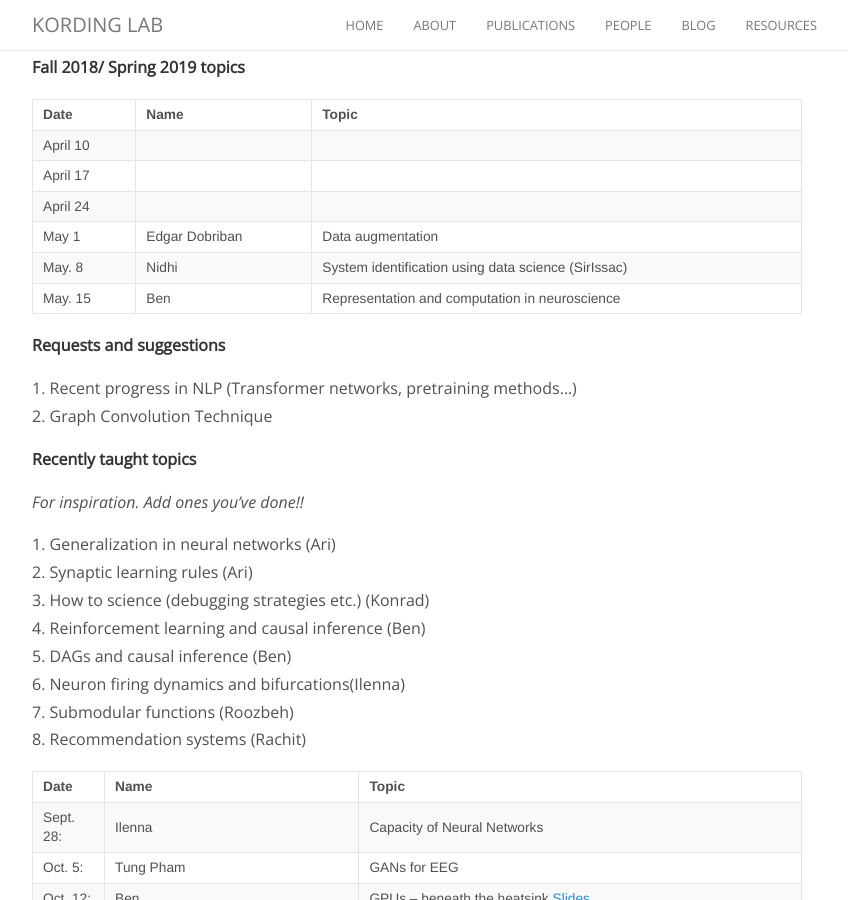
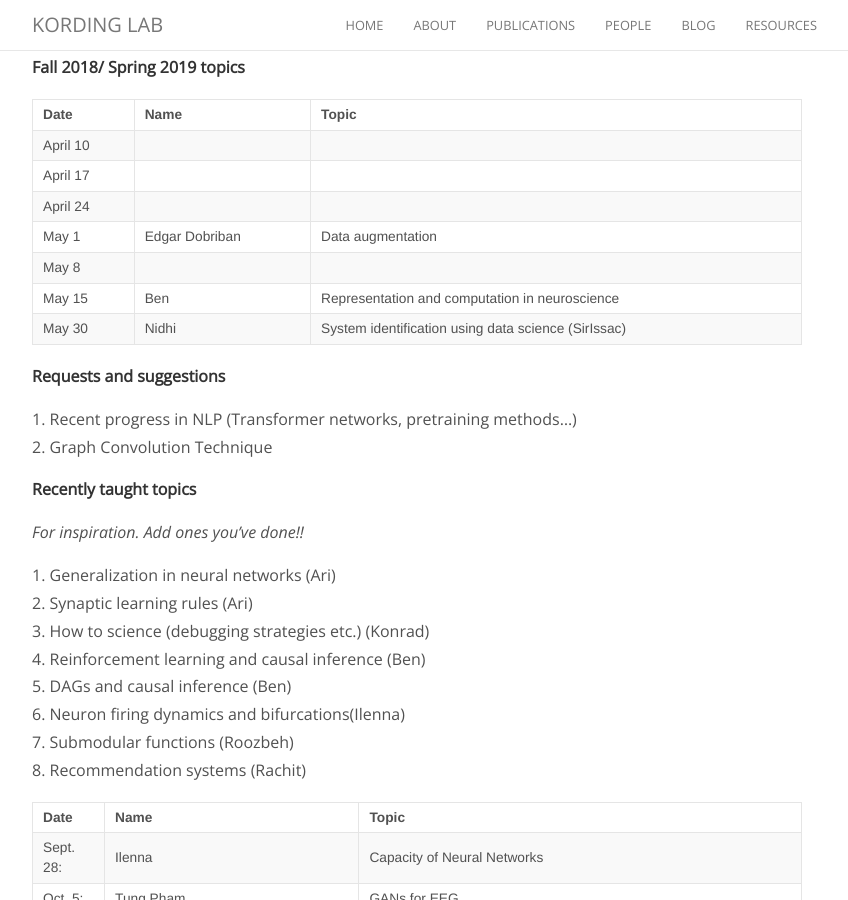
Before and after one commit to KordingLab/KordingLab.github.io, a Jekyll site: the page built from _posts/2018-08-29-upcoming-lab-teaching.md, in a window 1280 px wide and 900 px high, scrolled down 392 px. Shown: the whole window, without its empty margins (223-1071 px from the left). Built offline with Jekyll 4.4.1, drawn with Linux system fonts in a browser that asks for light colours; nearby versions of some CDN libraries; comment, search, counter and statistics services are not loaded.

Commit message:
Update 2018-08-29-upcoming-lab-teaching.md

```diff
--- a/_posts/2018-08-29-upcoming-lab-teaching.md
+++ b/_posts/2018-08-29-upcoming-lab-teaching.md
@@ -21,8 +21,9 @@ Get on the listserve for announcements: https://groups.google.com/forum/#!forum/
 |April 17|  | |
 |April 24| | |
 |May 1| Edgar Dobriban | Data augmentation |
-|May. 8| Nidhi |System identification using data science (SirIssac)|
-|May. 15| Ben | Representation and computation in neuroscience |
+|May 8|  | |
+|May 15| Ben | Representation and computation in neuroscience |
+|May 30| Nidhi | System identification using data science (SirIssac) |
 
 
 **Requests and suggestions**
```
